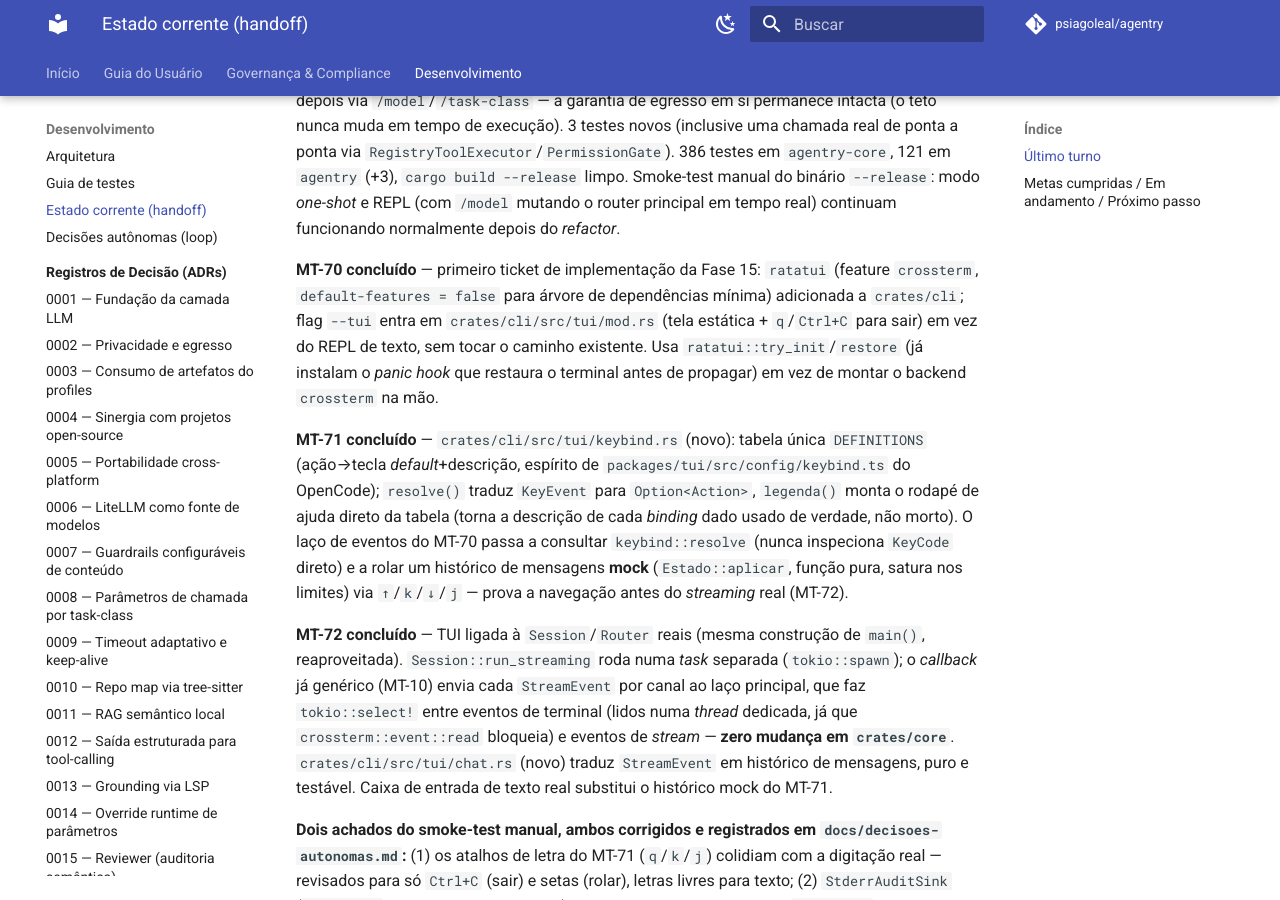
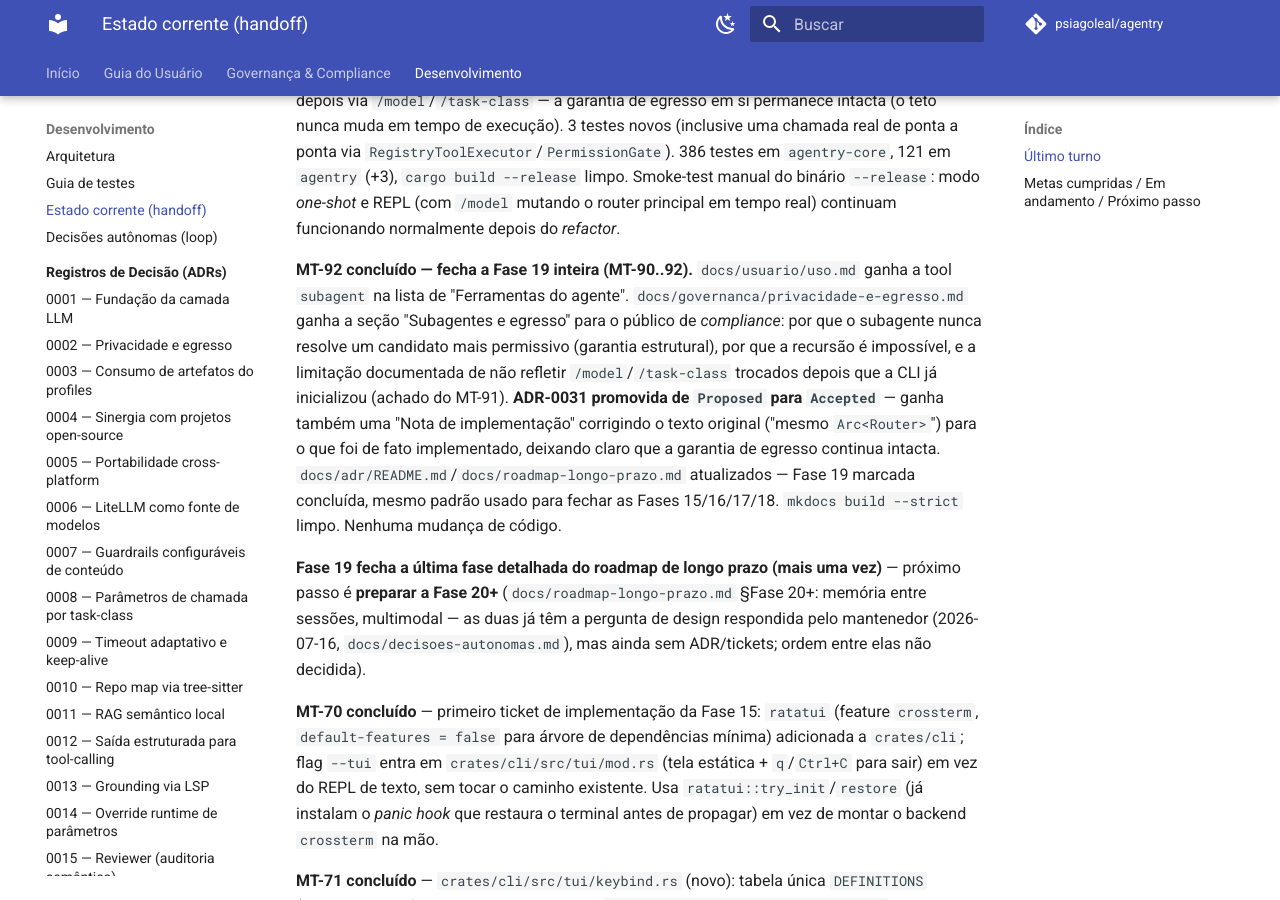
Before and after one commit to psiagoleal/agentry, an MkDocs documentation site: the page built from docs/CURRENT-STATE.md, in a window 1280 px wide and 900 px high, scrolled down 8861 px. Built offline with MkDocs 1.6.1 and Material for MkDocs 9.7.7, drawn with Linux system fonts in a browser that asks for light colours; comment, search, counter and statistics services are not loaded.

Commit message:
docs(handoff): marca MT-92 concluído; fecha a Fase 19; próximo é preparar a Fase 20
{agente: Claude Code; modelo: claude-sonnet-5}

```diff
--- a/docs/CURRENT-STATE.md
+++ b/docs/CURRENT-STATE.md
@@ -362,6 +362,24 @@
   em `agentry-core`, 121 em `agentry` (+3), `cargo build --release` limpo. Smoke-test manual
   do binário `--release`: modo *one-shot* e REPL (com `/model` mutando o router principal em
   tempo real) continuam funcionando normalmente depois do *refactor*.
+
+  **MT-92 concluído — fecha a Fase 19 inteira (MT-90..92).** `docs/usuario/uso.md` ganha a
+  tool `subagent` na lista de "Ferramentas do agente". `docs/governanca/privacidade-e-egresso.md`
+  ganha a seção "Subagentes e egresso" para o público de *compliance*: por que o subagente
+  nunca resolve um candidato mais permissivo (garantia estrutural), por que a recursão é
+  impossível, e a limitação documentada de não refletir `/model`/`/task-class` trocados
+  depois que a CLI já inicializou (achado do MT-91). **ADR-0031 promovida de `Proposed` para
+  `Accepted`** — ganha também uma "Nota de implementação" corrigindo o texto original ("mesmo
+  `Arc<Router>`") para o que foi de fato implementado, deixando claro que a garantia de
+  egresso continua intacta. `docs/adr/README.md`/`docs/roadmap-longo-prazo.md` atualizados —
+  Fase 19 marcada concluída, mesmo padrão usado para fechar as Fases 15/16/17/18. `mkdocs
+  build --strict` limpo. Nenhuma mudança de código.
+
+  **Fase 19 fecha a última fase detalhada do roadmap de longo prazo (mais uma vez)** —
+  próximo passo é **preparar a Fase 20+** (`docs/roadmap-longo-prazo.md` §Fase 20+: memória
+  entre sessões, multimodal — as duas já têm a pergunta de design respondida pelo mantenedor
+  (2026-07-16, `docs/decisoes-autonomas.md`), mas ainda sem ADR/tickets; ordem entre elas não
+  decidida).
 
   **MT-70 concluído** — primeiro ticket de implementação da Fase 15: `ratatui` (feature
   `crossterm`, `default-features = false` para árvore de dependências mínima) adicionada a
@@ -1647,23 +1665,28 @@
   --release` limpo. Smoke-test manual: *one-shot* e REPL (com `/model` em tempo real)
   continuam funcionando normalmente.
 
-**Em andamento:** nada pendente — árvore de trabalho limpa, tudo commitado. **Fase 18
-concluída inteira (MT-86..89)**; **Fase 19 preparada** (ADR-0031 `Proposed`,
-`docs/roadmap-v0.13.md`, MT-90..92); **MT-90/91 concluídos**.
-
-**Próximo passo:** **MT-92** (`docs/roadmap-v0.13.md`, `docs/usuario/uso.md`,
-`docs/governanca/privacidade-e-egresso.md`, `docs/adr/0031-subagentes-com-egresso-restrito.md`,
-`docs/adr/README.md`, `docs/roadmap-longo-prazo.md`) — documentação: nota sobre a tool
-`subagent` em `docs/usuario/uso.md`; seção "Subagentes e egresso" em
-`docs/governanca/privacidade-e-egresso.md`; ADR-0031 promovida de `Proposed` para `Accepted`;
-`docs/adr/README.md`/`docs/roadmap-longo-prazo.md` atualizados — Fase 19 marcada concluída.
-Último ticket da Fase 19 — fecha a fase inteira. Outros itens em aberto, sem ticket:
-**memória entre sessões** e **multimodal** (Fase 20+) já têm a pergunta de design respondida
-pelo mantenedor (ver `docs/roadmap-longo-prazo.md` §Fase 20+), mas ainda sem ADR/tickets —
-preparar quando a Fase 19 concluir; deploy do site MkDocs (GitHub Pages) — decisão explícita
-do usuário de não fazer ainda; CI multi-SO ainda não observado verde (falta um push que
-dispare a matriz); backlog independente do `ai-coding-agent-profiles` (ADRs 0001-0005 —
-RTK/OKF pendentes de reanálise de maturidade,
+- [x] **MT-92** — documentação (`docs/usuario/uso.md`: tool `subagent`;
+  `docs/governanca/privacidade-e-egresso.md`: seção "Subagentes e egresso"), **fecha a
+  Fase 19 inteira**. **ADR-0031 promovida de `Proposed` para `Accepted`** (+ nota de
+  implementação sobre `Router` não ser `Clone`); `docs/adr/README.md`/
+  `docs/roadmap-longo-prazo.md` atualizados — Fase 19 marcada concluída. `mkdocs build
+  --strict` limpo. Nenhuma mudança de código.
+
+**Em andamento:** nada pendente — árvore de trabalho limpa, tudo commitado. **Fase 19
+concluída inteira (MT-90..92)** — última fase que já tinha tickets detalhados no roadmap de
+longo prazo.
+
+**Próximo passo:** **preparar a Fase 20** (`docs/roadmap-longo-prazo.md` §Fase 20+: memória
+entre sessões) — diferente da preparação da Fase 19, **não** é preciso escalar de novo: o
+mantenedor já respondeu à pergunta de design (2026-07-16, `docs/decisoes-autonomas.md`) — só
+memória **explícita** via comando tipo `/remember`, nunca persistência automática de
+conversa. **Multimodal continua fora de cogitação por enquanto** — a própria resposta do
+mantenedor a adia até existir um *guardrail* de imagem (OCR), um pré-requisito ainda não
+construído; não há "escolha de ordem" real entre as duas, memória entre sessões é a única
+frente pronta para virar ADR agora. Outros itens em aberto, sem ticket: deploy do site
+MkDocs (GitHub Pages) — decisão explícita do usuário de não fazer ainda; CI multi-SO ainda
+não observado verde (falta um push que dispare a matriz); backlog independente do
+`ai-coding-agent-profiles` (ADRs 0001-0005 — RTK/OKF pendentes de reanálise de maturidade,
 perfis base+overlay/skills executáveis/config de serviços pendentes de validação de
 implementação).
 
```
Also changed, not shown: other parts of docs/CURRENT-STATE.md (+1 -1 lines), docs/roadmap-v0.13.md (+1 -1 lines).
